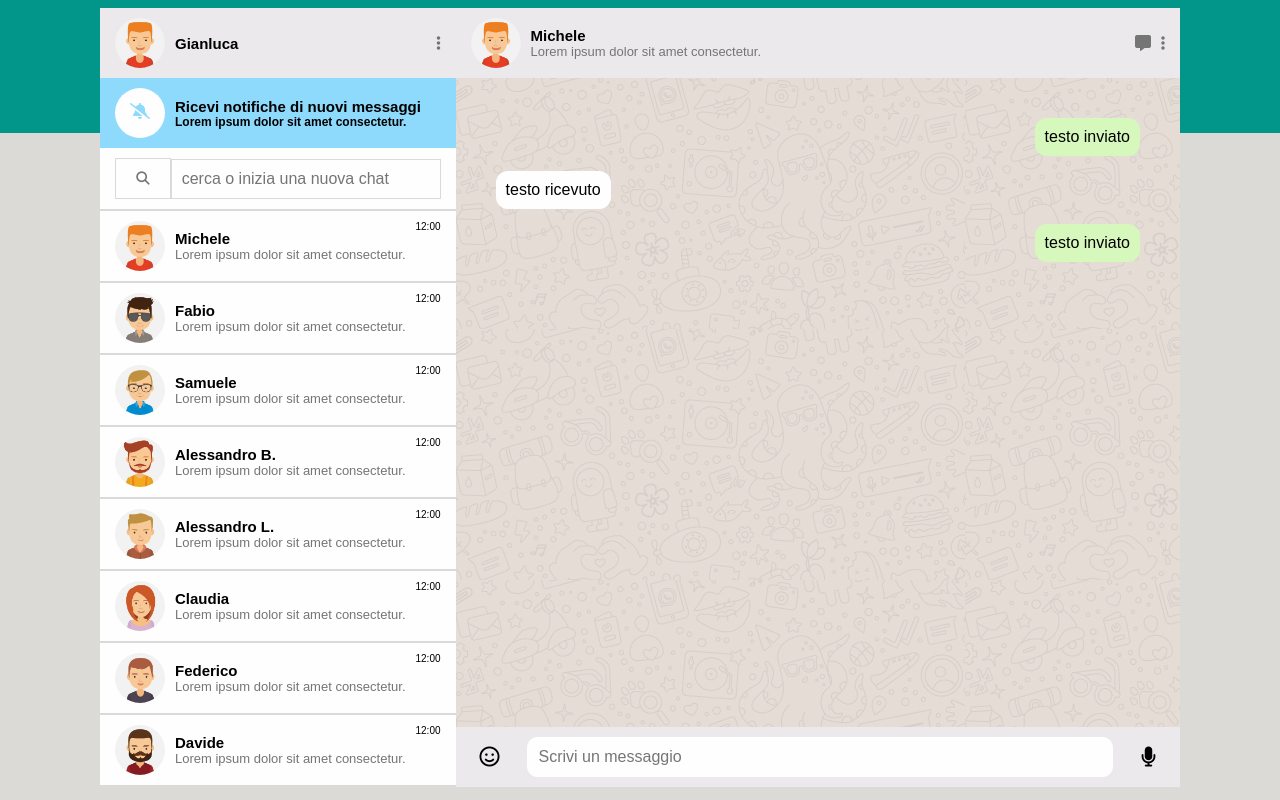
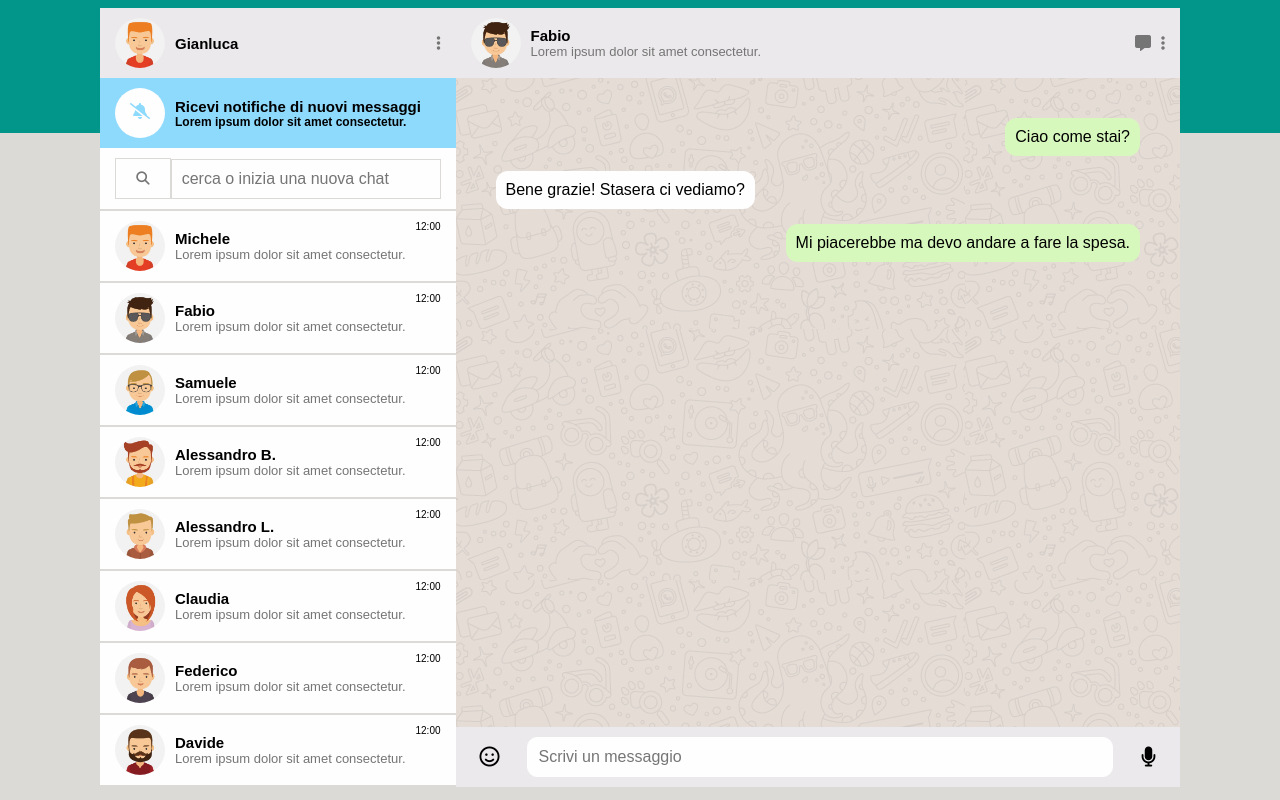
Before and after one commit to ChmielewskiGianpiero/vue-boolzapp, a plain HTML site: page index.html in a window 1280 px wide. Drawn offline with nearby package versions, Linux system fonts and the light colour scheme.

Commit message:
ADD - milestone 3 (da fixare)

```diff
--- a/css/style.css
+++ b/css/style.css
@@ -202,6 +202,7 @@ menu{
     flex-direction: column;
     gap: 15px;
     padding: 40px;
+    display: none;
 }
 
 .chat-keyboard{
@@ -239,6 +240,10 @@ menu{
     align-self: flex-start;
 }
 
+.active {
+    display: flex;
+}
+
 /* DEBUG */
 
 .debug #app {
--- a/index.html
+++ b/index.html
@@ -45,6 +45,7 @@
                         <ul class="bg-light contact-list">
                             <li v-for="(contact, i) in contacts" :key="i"
                             class="user" :class="{ 'active' : i === currentIndex }"
+                            @click="showChat(i)"
                             >
                                 <img class="icon-img" :src="contact.avatar" alt="foto profilo">
                                 <div>
@@ -72,16 +73,18 @@
                         </div>
 
                         <!-- CONTENUTO DELLA CHAT -->
-                        <div class="chat-content">
-                            <p class="message sent">testo inviato</p>
-                            <p class="message received">testo ricevuto</p>
-                            <p class="message sent">testo inviato</p>
-                        </div>
+
+                        <ul v-for="(contact, i) in contacts"
+                        class="chat-content" :class="{ 'active' : i === currentIndex}">
+                            <li class="message sent">{{ contacts[currentIndex].messages[0].message }}</li>
+                            <li  class="message received">{{ contacts[currentIndex].messages[1].message }}</li>
+                            <li class="message sent">{{ contacts[currentIndex].messages[2].message }}</li>
+                        </ul>
 
                         <!-- INPUT PER SCRIVERE IL TESTO DEL MESSAGGIO -->
                         <div class="chat-keyboard">
                             <i class="fa-regular fa-face-smile"></i>
-                            <input type="text" placeholder="Scrivi un messaggio">
+                            <input type="text" placeholder="Scrivi un messaggio" >
                             <i class="fa-solid fa-microphone"></i>
                         </div>
                     </div>
--- a/js/app.js
+++ b/js/app.js
@@ -3,12 +3,13 @@ const { createApp } = Vue;
 createApp({
     data() {
         return {
-            currentIndex: 0,
+            currentIndex: 1,
             contacts: [
                 {
                     name: 'Michele',
                     avatar: './img/avatar_1.jpg',
                     visible: true,
+                    currentIndex: 1,
                     messages: [
                         {
                             date: '10/01/2020 15:30:55',
@@ -170,7 +171,9 @@ createApp({
         }
     },
     methods: {
-
+        showChat(contactIndex){
+                this.currentIndex = contactIndex
+        }
 
     }
 }).mount('#app');
```
